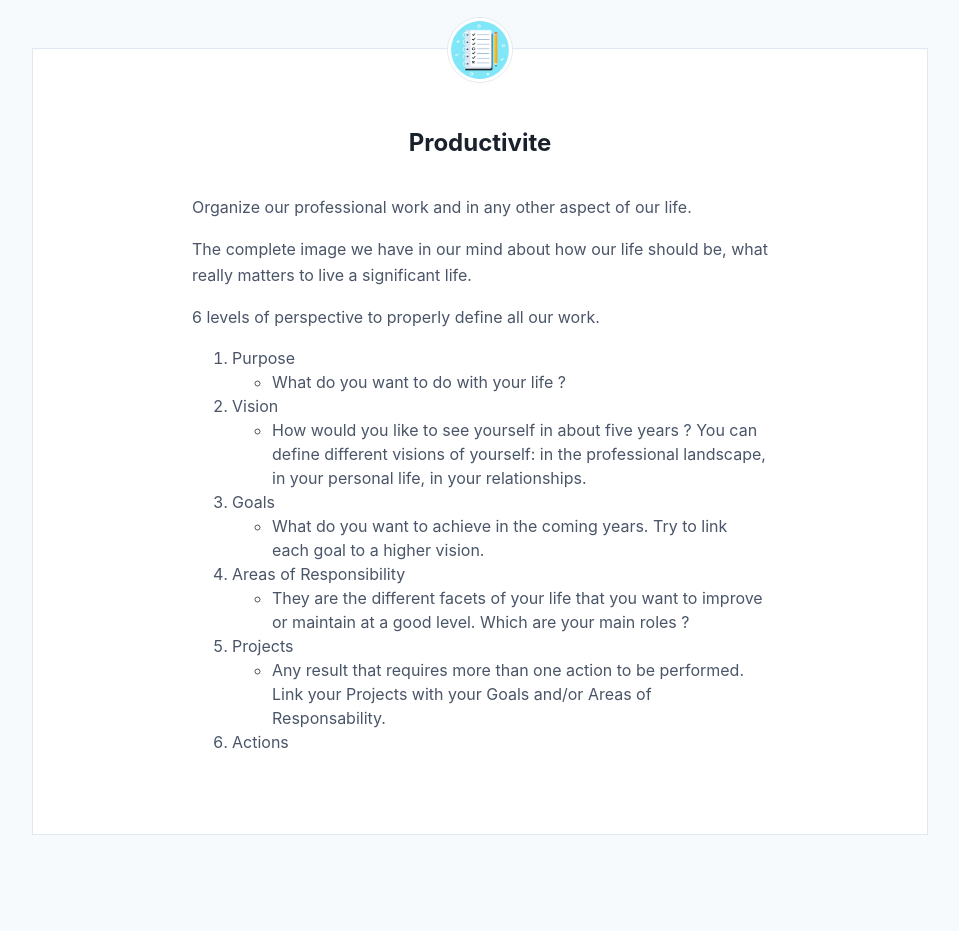
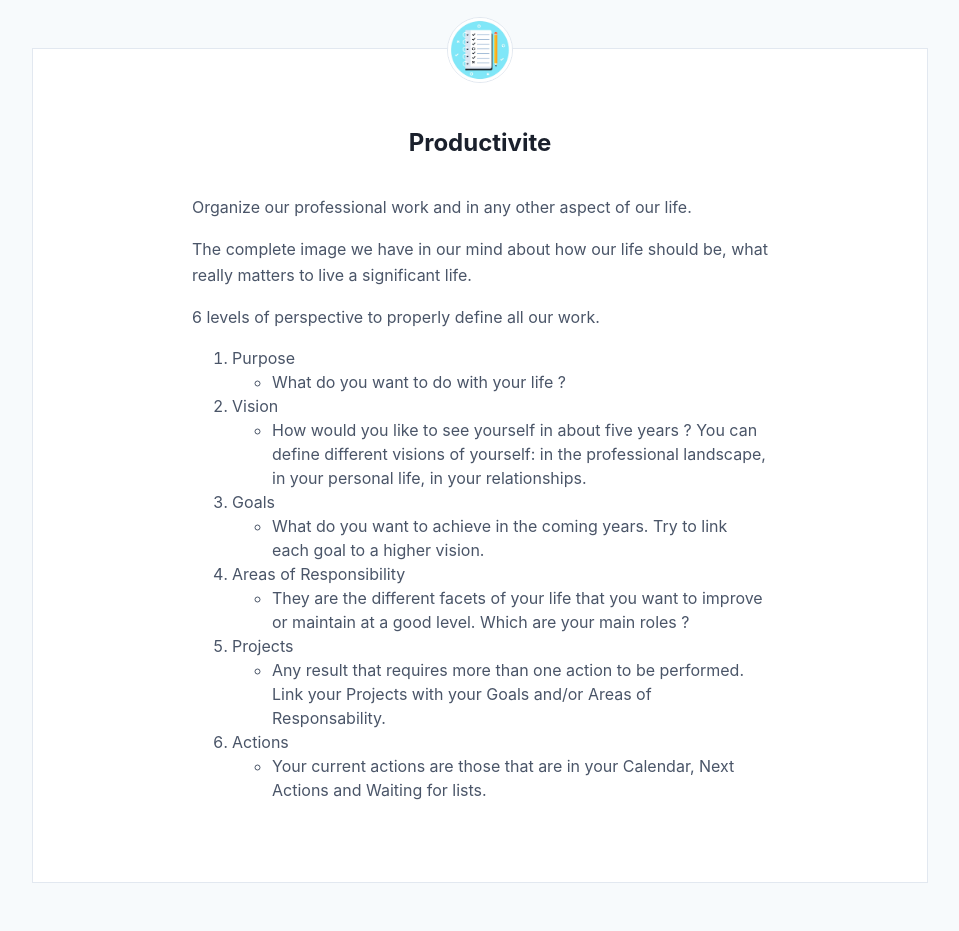
Before and after one commit to greglejeune/blog, a Jekyll site: the page built from _posts/2020-02-29-productivity.md, in a window 1280 px wide. Shown: the whole page, without its empty margins (160-1119 px from the left). Built offline with Jekyll 4.4.1, drawn with Linux system fonts in a browser that asks for light colours; before the commit the page ends 900 px from its top, so only the background shows below that.

Commit message:
Update 2020-02-29-productivity.md

```diff
--- a/_posts/2020-02-29-productivity.md
+++ b/_posts/2020-02-29-productivity.md
@@ -46,5 +46,10 @@ categories: gdp
       </li>
     </ul>
     <li>Actions</li>
+    <ul>
+      <li>
+        Your current actions are those that are in your Calendar, Next Actions and Waiting for lists.
+      </li>
+    </ul>
   </ol>
 </div>
```
